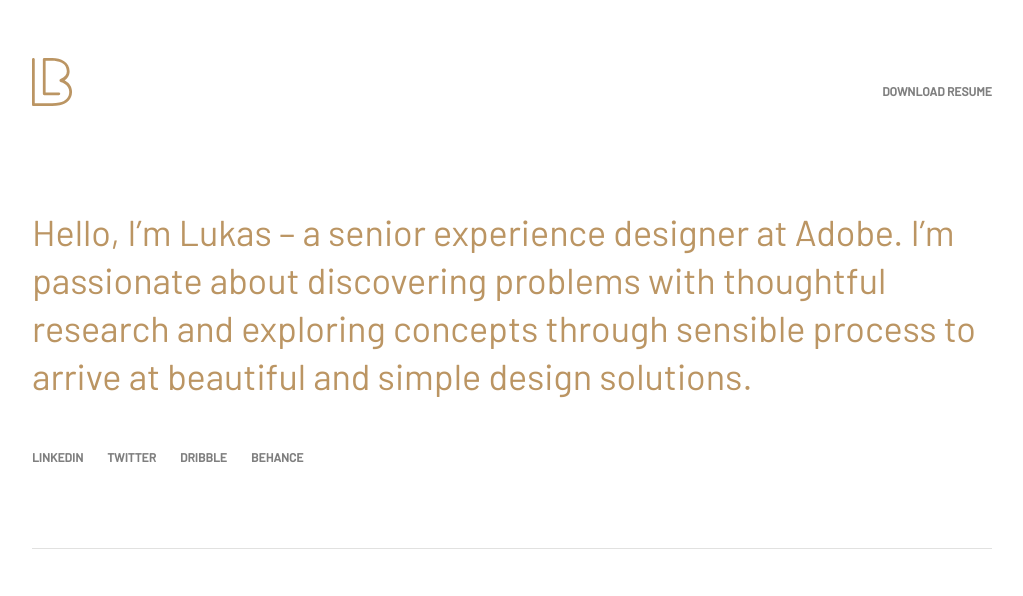
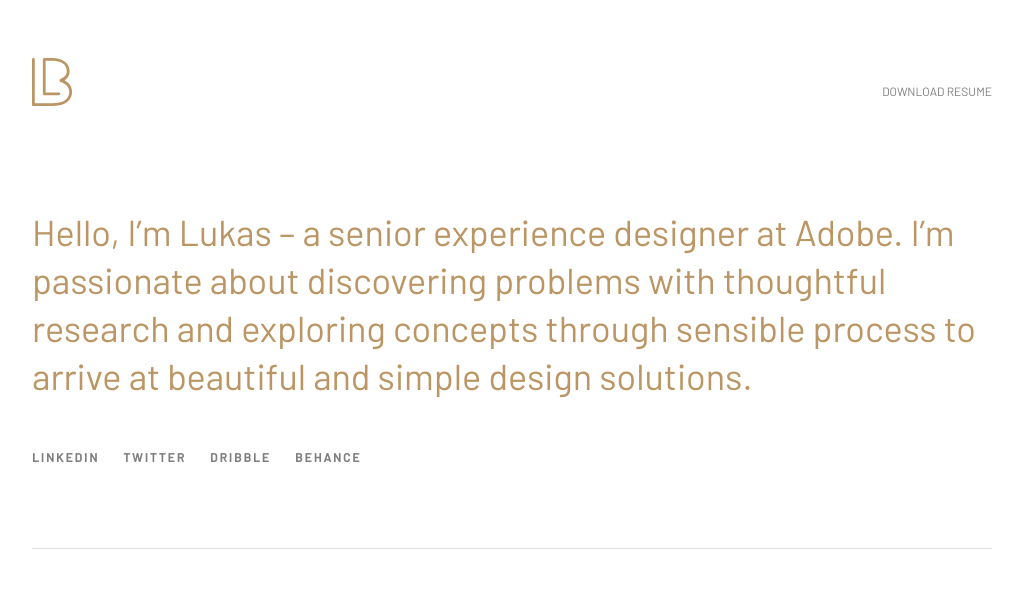
Before and after one commit to lukasbugla/website, a plain HTML site: page index.html in a window 1280 px wide. Shown: the top 596 px of the page, without its empty margins (128-1151 px from the left). Drawn offline with Linux system fonts and the light colour scheme.

Commit message:
Update styles.css

```diff
--- a/styles.css
+++ b/styles.css
@@ -92,7 +92,8 @@ header {
 header a {
   text-transform: uppercase;
   font-size: 12px;
-  font-weight: 600;
+  font-weight: 600
+  letter-spacing: 2px;
   position: relative;
   top: -10px;
 }
@@ -140,6 +141,7 @@ section h2 {
   text-transform: uppercase;
   font-size: 12px;
   font-weight: 600;
+  letter-spacing: 2px;
   margin-right: 24px;
 }
 
```
